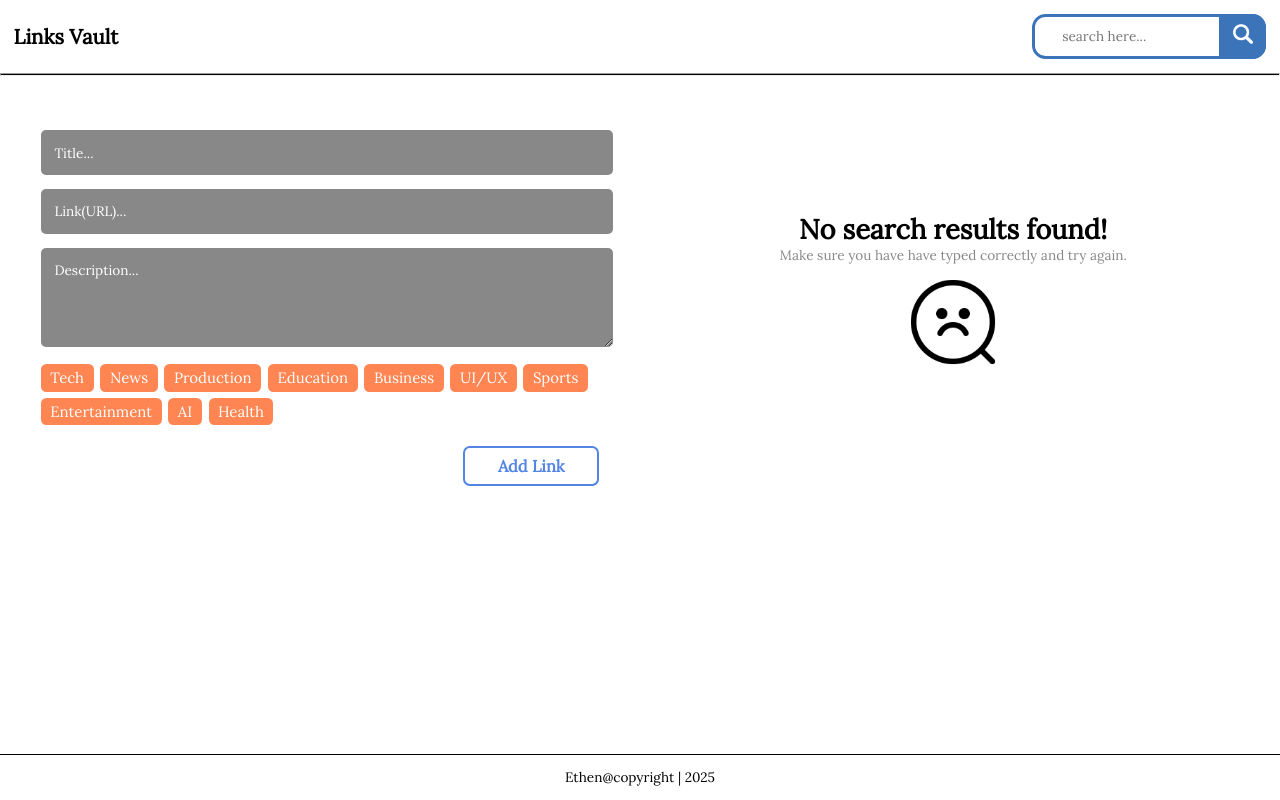
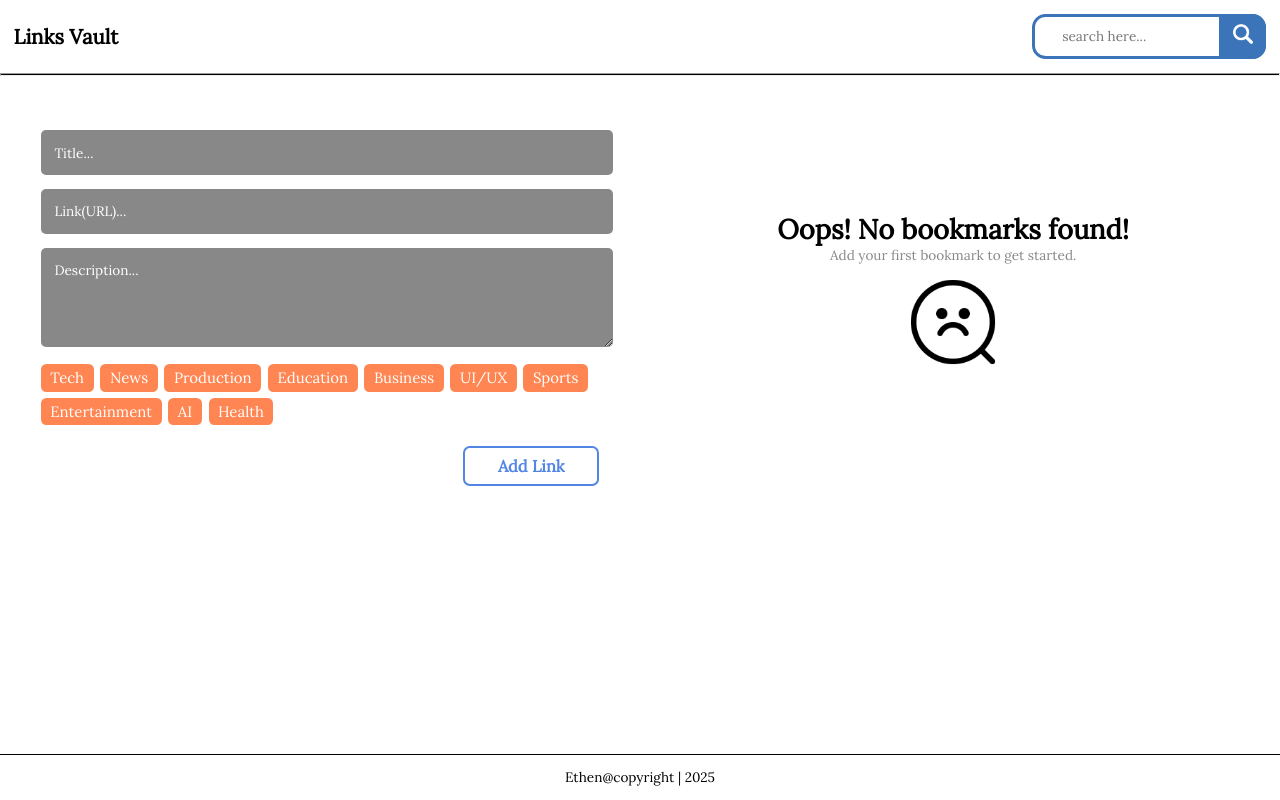
Before and after one commit to msizi007/LinksVault, a React (Vite) app: page / in a window 1280 px wide. Built offline with nearby package versions, Linux system fonts and the light colour scheme.

Commit message:
updated the no-results message if there are no bookmarks in App.tsx

```diff
--- a/src/App.tsx
+++ b/src/App.tsx
@@ -218,8 +218,8 @@ export function App() {
               </>
             ) : (
               <NotFound
-                title="No search results found!"
-                subtitle="Make sure you have have typed correctly and try again."
+                title="Oops! No bookmarks found!"
+                subtitle="Add your first bookmark to get started."
               />
             )
           }
```
